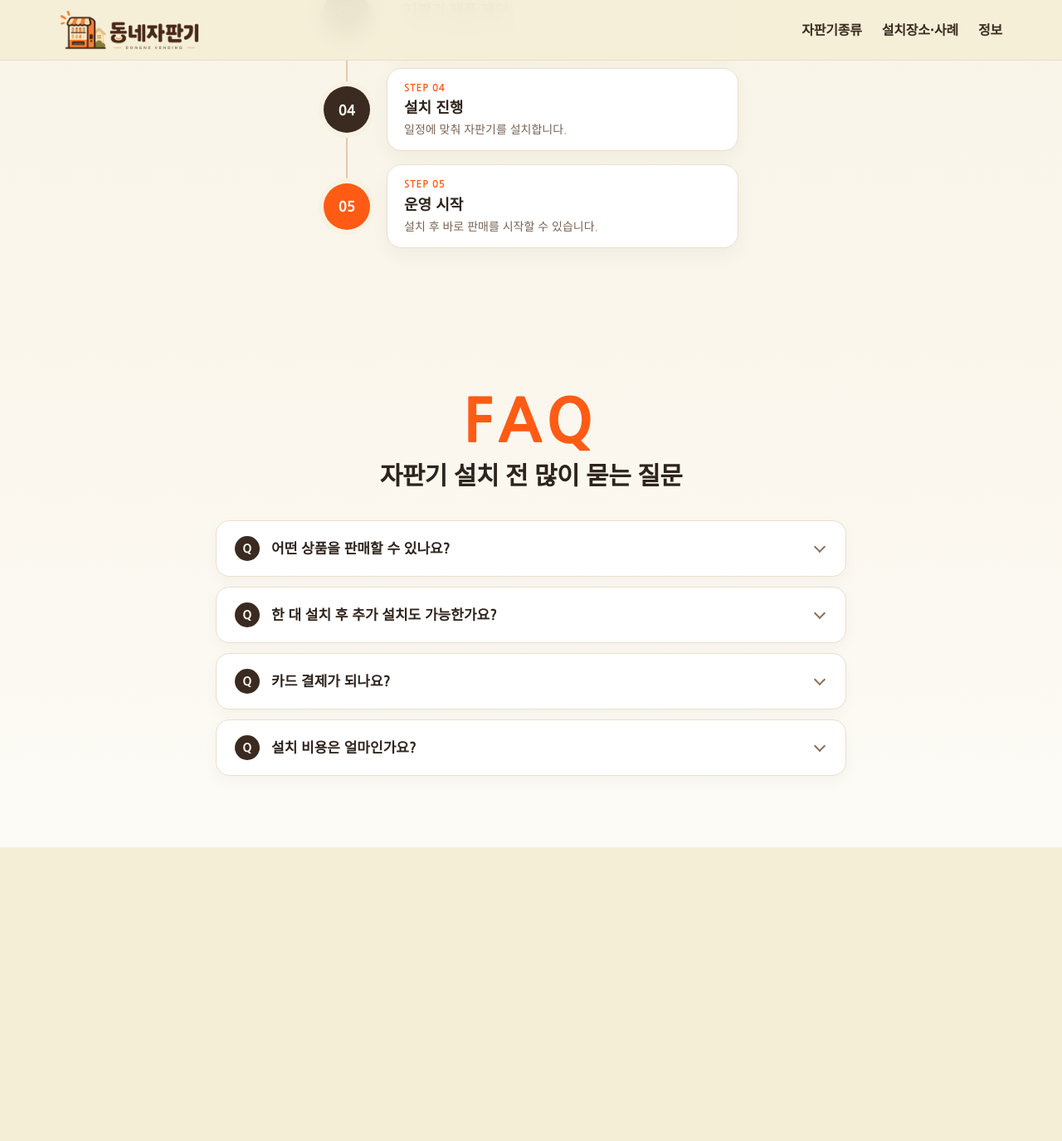
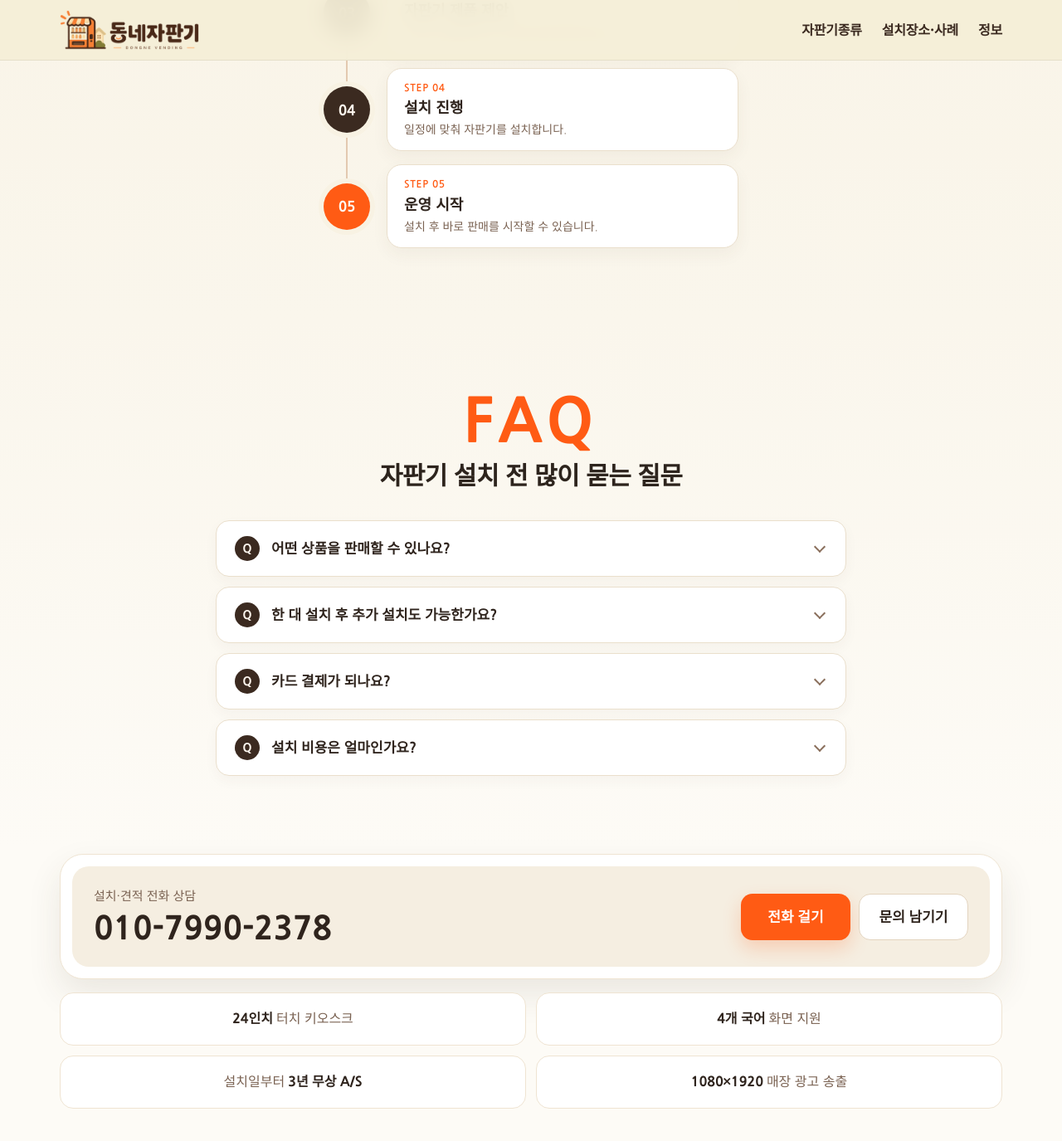
Before and after one commit to dkfmaqqhh-cyber/dongne-vending, a Jekyll site: the page built from index.html, in a window 1280 px wide and 1400 px high, scrolled down 10272 px. Shown: the top 1375 px of the window at 83% size. Built offline with Jekyll 4.4.1, drawn with Linux system fonts in a browser that asks for light colours; before the commit the page ends 11293 px from its top, so only the background shows below that.

Commit message:
100차: FAQ 아래 전화 상담 바와 특징 4칸 추가
Co-Authored-By: Claude Opus 5.5 <noreply@anthropic.com>
Claude-Session: https://claude.ai/code/session_01PoQrHp99mBttwRqW6Q3cBv

```diff
--- a/index.html
+++ b/index.html
@@ -2142,6 +2142,32 @@ html{scroll-behavior:smooth}
 .flow-card strong{margin-top:2px}
 .flow-card p{margin-top:2px}
 @media (max-width:640px){.process-flow{max-width:none}.flow-card{padding:13px 16px}}
+/* 100차: FAQ 아래 전화 상담 바 + 특징 4칸 */
+.bc-section{padding:8px 0 64px;background:var(--bg-lightest,#fdfaf4)}
+.bc-card{background:#fff;border-radius:28px;padding:14px;box-shadow:0 18px 40px rgba(70,55,43,.10);border:1px solid #efe4d2}
+.bc-inner{display:flex;align-items:center;justify-content:space-between;gap:18px;padding:24px 26px;border-radius:20px;background:#f5eee1}
+.bc-text span{display:block;font-size:15px;color:#7a6252;margin-bottom:4px}
+.bc-num{display:block;font-size:38px;font-weight:800;letter-spacing:.5px;color:#2f241d;text-decoration:none;line-height:1.2;white-space:nowrap}
+.bc-btns{display:flex;gap:10px;flex-shrink:0}
+.bc-btn{display:inline-flex;align-items:center;justify-content:center;min-width:132px;height:56px;padding:0 22px;border-radius:14px;font-size:17px;font-weight:800;text-decoration:none}
+.bc-btn.call{background:var(--orange,#ff5b14);color:#fff;box-shadow:0 10px 22px rgba(255,91,20,.22)}
+.bc-btn.ask{background:#fff;color:#2f241d;border:1.5px solid #e3d4bf}
+.bc-feats{list-style:none;margin:16px 0 0;padding:0;display:grid;grid-template-columns:1fr 1fr;gap:12px}
+.bc-feats li{background:#fff;border:1px solid #efe4d2;border-radius:16px;padding:18px 14px;text-align:center;font-size:16px;color:#7a6252;word-break:keep-all}
+.bc-feats b{color:#2f241d;font-weight:800}
+@media (max-width:760px){
+  .bc-section{padding:4px 0 44px}
+  .bc-card{border-radius:22px;padding:10px}
+  .bc-inner{flex-direction:column;align-items:stretch;padding:20px 18px;gap:14px}
+  .bc-num{font-size:30px}
+  .bc-btns{width:100%}
+  .bc-btn{flex:1;min-width:0;height:52px;font-size:16px}
+  .bc-feats{gap:8px;margin-top:10px}
+  .bc-feats li{padding:14px 8px;font-size:14px}
+}
+.bc-btn{white-space:nowrap}
+.bc-feats li{display:flex;align-items:center;justify-content:center;flex-wrap:wrap;gap:0 4px}
+@media (max-width:340px){.bc-num{font-size:26px}.bc-btn{padding:0 10px;font-size:15px}.bc-feats li{font-size:13px}}
 </style>
 </head>
 <body>
@@ -2558,6 +2584,21 @@ html{scroll-behavior:smooth}
 <details class="faq-item"><summary><span class="faq-q">Q</span><span class="faq-text">카드 결제가 되나요?</span><span class="faq-arrow" aria-hidden="true"></span></summary><div class="faq-answer"><span class="faq-a">A</span><p>자판기 사양에 따라 카드 및 간편결제 시스템을 구성할 수 있습니다.</p></div></details>
 <details class="faq-item"><summary><span class="faq-q">Q</span><span class="faq-text">설치 비용은 얼마인가요?</span><span class="faq-arrow" aria-hidden="true"></span></summary><div class="faq-answer"><span class="faq-a">A</span><p>자판기 종류, 수량, 설치 위치와 현장 조건에 따라 달라지므로 상담 후 정확하게 안내해드립니다.</p></div></details>
 </div>
+</div>
+</section>
+<!-- 100차: FAQ 아래 전화 상담 바 + 특징 4칸 -->
+<section class="bc-section" aria-label="설치·견적 전화 상담">
+<div class="wrap">
+<div class="bc-card"><div class="bc-inner">
+<div class="bc-text"><span>설치·견적 전화 상담</span><a class="bc-num" href="tel:01079902378">010-7990-2378</a></div>
+<div class="bc-btns"><a class="bc-btn call" href="tel:01079902378">전화 걸기</a><a class="bc-btn ask" href="https://naver.me/GxrdxD4F" target="_blank" rel="noopener">문의 남기기</a></div>
+</div></div>
+<ul class="bc-feats">
+<li><b>24인치</b> 터치 키오스크</li>
+<li><b>4개 국어</b> 화면 지원</li>
+<li>설치일부터 <b>3년 무상 A/S</b></li>
+<li><b>1080×1920</b> 매장 광고 송출</li>
+</ul>
 </div>
 </section>
 </main>
```
Also changed, not shown: CLAUDE.md (+1 -1 lines).
